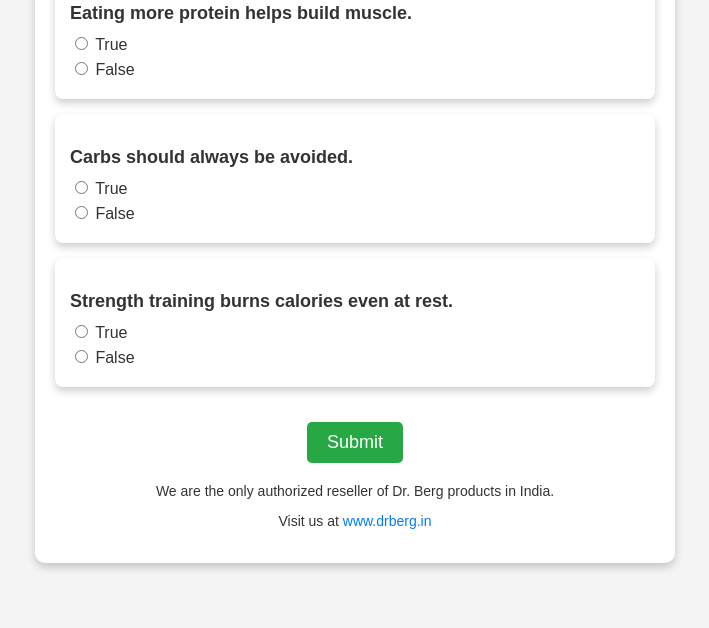
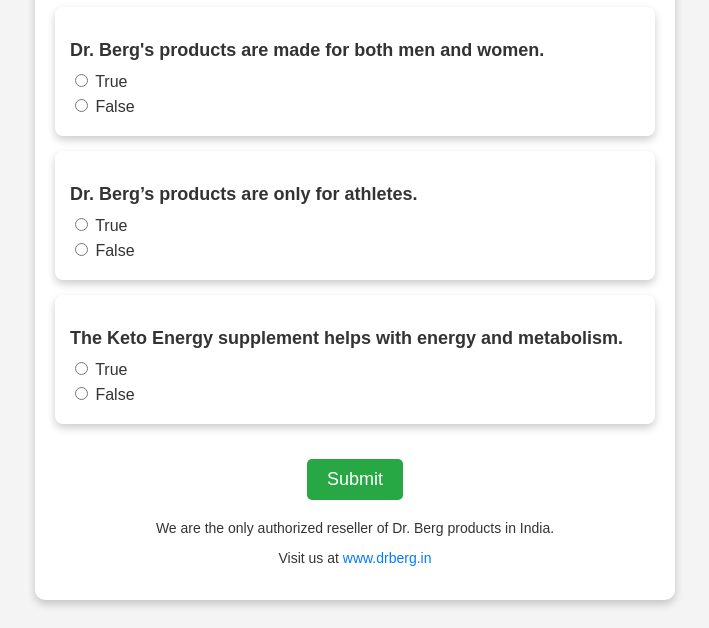
Before and after one commit to INDIANTIGERHEALTH/drbergindia-quiz, a plain HTML site: page index.html in a window 1280 px wide. Shown: the part 210-838 px from the top of the page, without its empty margins (285-994 px from the left). Before the commit the page ends 801 px from the top, so only its background shows below. Drawn offline with Linux system fonts and the light colour scheme.

Commit message:
Add files via upload

```diff
--- a/index.html
+++ b/index.html
@@ -3,11 +3,11 @@
 <head>
     <meta charset="UTF-8">
     <meta name="viewport" content="width=device-width, initial-scale=1.0">
-    <title>Dr.berg IN </title>
+    <title>Dr. Berg IN</title>
     <link rel="icon" type="image/png" href="drberg.png">
     <style>
         body {
-            font-family: 'Arial', sans-serif;
+            font-family: Arial, sans-serif;
             text-align: center;
             background-color: #f4f4f4;
             color: #333;
@@ -78,10 +78,13 @@
 <body>
     <div class="container">
         <img src="logo-4.svg" alt="Logo" class="logo">
-        <h1>Answer These Fitness Questions</h1>
+        <h1>Answer These Questions About Dr. Berg's Products</h1>
         <div id="quiz"></div>
         <button onclick="checkAnswers()">Submit</button>
-        <div id="promoBox" class="hidden">🎉 Congrats! Use Promo Code: <strong>DISCOUNT20</strong></div>
+        <div id="promoBox">
+            🎉 Congrats! Use Promo Code: <strong id="promoCode">QEN86LBV</strong>
+            <button onclick="copyPromoCode()">Copy Code</button>
+        </div>
         <div class="footer">
             <p>We are the only authorized reseller of Dr. Berg products in India.</p>
             <p>Visit us at <a href="https://www.drberg.in" target="_blank">www.drberg.in</a></p>
@@ -90,35 +93,20 @@
 
     <script>
         const questions = [
-            { q: "Drinking water helps boost metabolism.", a: true },
-            { q: "Cardio is the only way to lose fat.", a: false },
-            { q: "Strength training burns calories even at rest.", a: true },
-            { q: "Skipping meals is a good way to lose weight.", a: false },
-            { q: "A healthy diet is just as important as exercise.", a: true },
-            { q: "Weightlifting makes women bulky.", a: false },
-            { q: "Running daily is bad for your knees.", a: false },
-            { q: "Protein is essential for muscle repair.", a: true },
-            { q: "Drinking green tea can help with weight loss.", a: true },
-            { q: "More sweat means more fat loss.", a: false },
-            { q: "Eating late at night leads to weight gain.", a: false },
-            { q: "Crunches are the best way to lose belly fat.", a: false },
-            { q: "Hydration improves physical performance.", a: true },
-            { q: "Eating more protein helps build muscle.", a: true },
-            { q: "Rest days are necessary for muscle recovery.", a: true },
-            { q: "Stretching before exercise prevents all injuries.", a: false },
-            { q: "Fasted cardio burns more fat.", a: false },
-            { q: "BMI is the best indicator of health.", a: false },
-            { q: "Post-workout meals are important for recovery.", a: true },
-            { q: "Strength training is only for young people.", a: false },
-            { q: "Supplements can replace a healthy diet.", a: false },
-            { q: "Walking 10,000 steps a day improves health.", a: true },
-            { q: "Yoga improves flexibility and strength.", a: true },
-            { q: "HIIT workouts burn more calories in less time.", a: true },
-            { q: "Carbs should always be avoided.", a: false },
-            { q: "Too much exercise can be harmful.", a: true },
-            { q: "Lifting heavier weights always leads to more muscle.", a: false },
-            { q: "Drinking coffee before a workout boosts performance.", a: true },
-            { q: "Mental health benefits from regular exercise.", a: true }
+            { q: "Dr. Berg's Whole Food Multivitamin is made from real food sources.", a: true },
+            { q: "Electrolyte Powder helps with hydration and energy.", a: true },
+            { q: "Dr. Berg’s products are only for athletes.", a: false },
+            { q: "The Keto Energy supplement helps with energy and metabolism.", a: true },
+            { q: "Nutritional Yeast Tablets are a great source of B vitamins.", a: true },
+            { q: "Dr. Berg’s Sleep Aid formula contains melatonin.", a: false },
+            { q: "Vitamin D3 & K2 is important for bone health.", a: true },
+            { q: "Electrolyte Capsules contain only potassium.", a: false },
+            { q: "Advanced Digestive Enzymes support digestion and gut health.", a: true },
+            { q: "Dr. Berg's products contain artificial sweeteners.", a: false },
+            { q: "Dr. Berg's Hair Formula helps promote healthy hair growth.", a: true },
+            { q: "Wheatgrass Juice Powder is packed with nutrients.", a: true },
+            { q: "Drinking ACV (Apple Cider Vinegar) can support digestion.", a: true },
+            { q: "Dr. Berg's products are made for both men and women.", a: true }
         ];
 
         function getRandomQuestions() {
@@ -162,8 +150,17 @@
             if (correctCount === 3) {
                 document.getElementById("promoBox").style.display = "block";
             } else {
-                alert("You need to answer all correctly to get the promo code!");
+                alert("You need to answer all questions correctly to get the promo code!");
             }
+        }
+
+        function copyPromoCode() {
+            const promoCode = document.getElementById("promoCode").innerText;
+            navigator.clipboard.writeText(promoCode).then(() => {
+                alert("Promo code copied to clipboard!");
+            }, () => {
+                alert("Failed to copy promo code.");
+            });
         }
 
         window.onload = loadQuiz;
```
